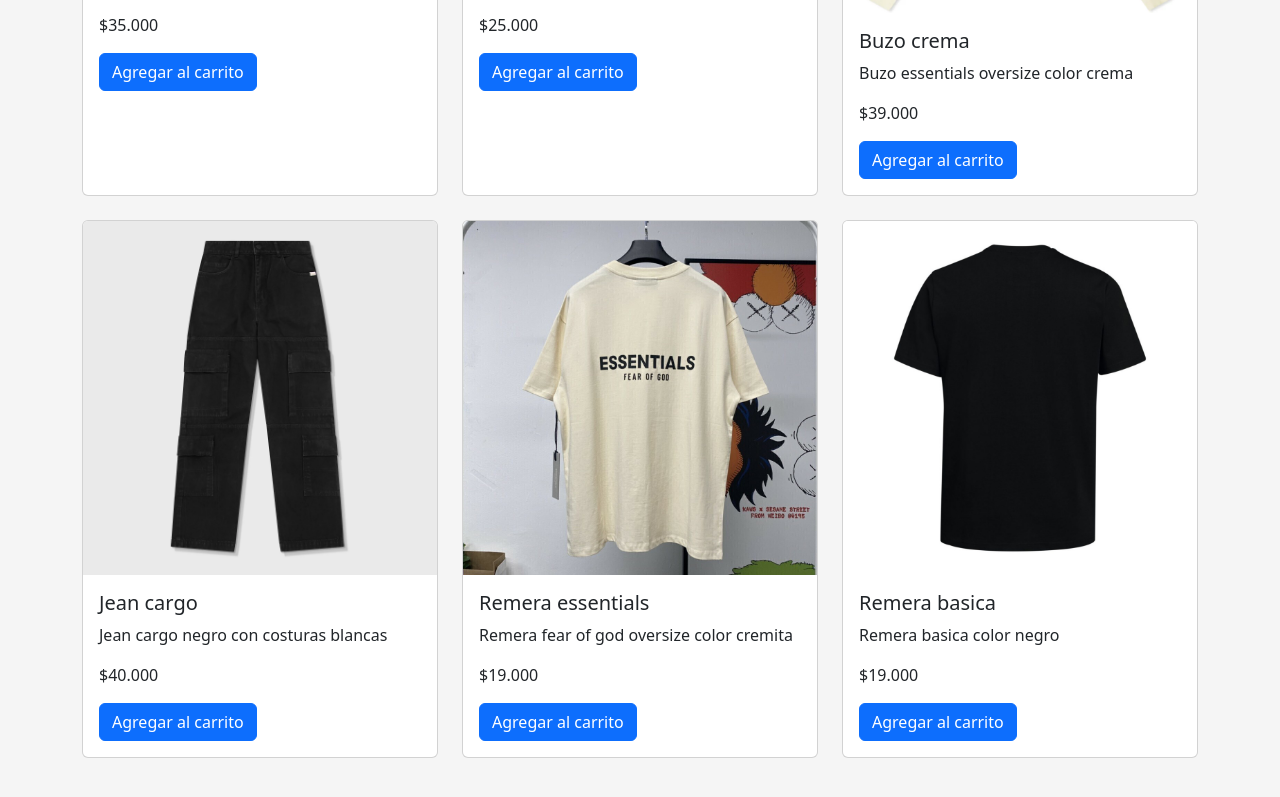
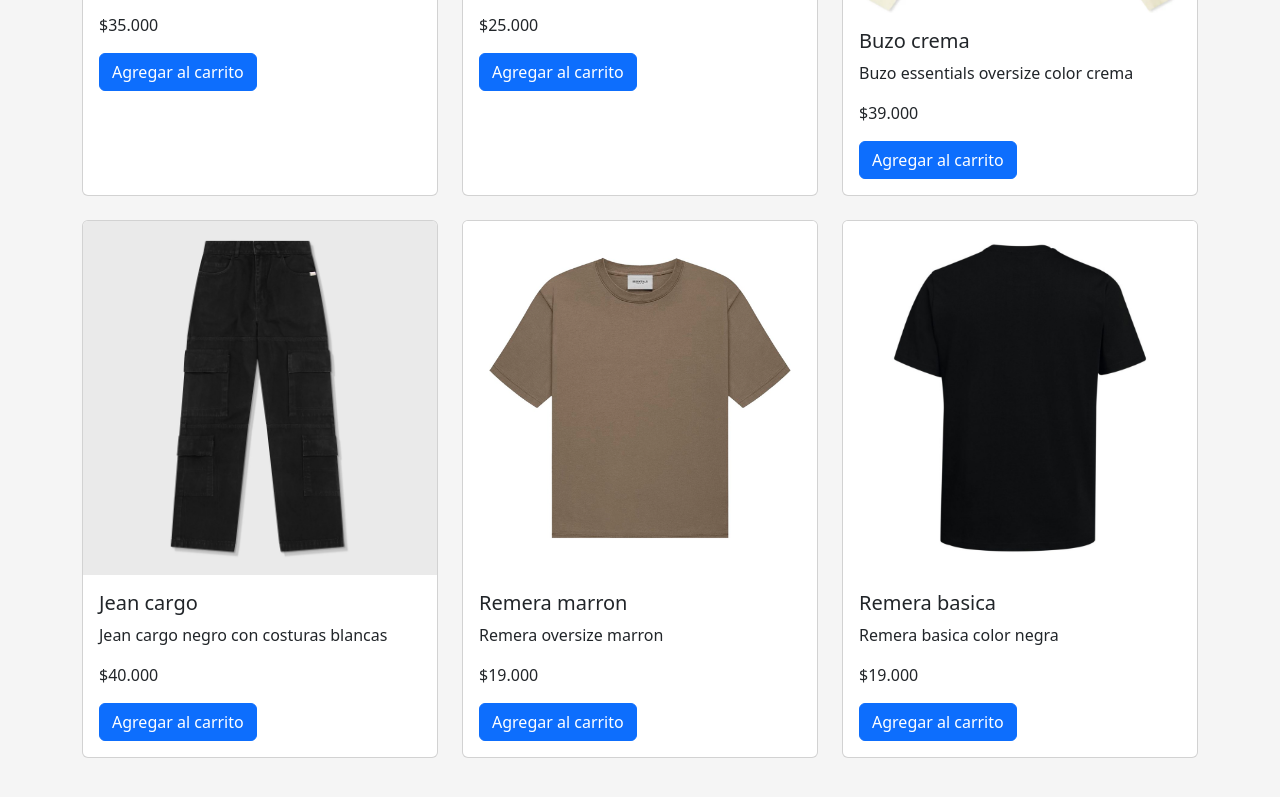
Before and after one commit to JuanPabloMeza/Bran-K-Meza, a website: page pages/productos.html in a window 1280 px wide. Shown: the part 573-1370 px from the top of the page. Drawn offline with nearby package versions, Linux system fonts and the light colour scheme; a web font is replaced by a local one.

Commit message:
cambios en las remeras de producto

```diff
--- a/pages/productos.html
+++ b/pages/productos.html
@@ -100,10 +100,10 @@
         </div>
         <div class="col">
           <div class="card h-100">
-            <img src="../assets/remerafearofgod.jpeg" class="card-img-top" alt="RemeraCremitaEssentials">
+            <img src="../assets/remera-marron.png" class="card-img-top" alt="RemeraMarron">
             <div class="card-body">
-              <h5 class="card-title">Remera essentials</h5>
-              <p class="card-text">Remera fear of god oversize color cremita</p>
+              <h5 class="card-title">Remera marron</h5>
+              <p class="card-text">Remera oversize marron</p>
               <p class="card-text">$19.000</p>
               <a href="#" class="btn btn-primary">Agregar al carrito</a>
             </div>
@@ -114,7 +114,7 @@
             <img src="../assets/remera-negra-basica.png" class="card-img-top" alt="RemeraBasicaNegra">
             <div class="card-body">
               <h5 class="card-title">Remera basica</h5>
-              <p class="card-text">Remera basica color negro</p>
+              <p class="card-text">Remera basica color negra</p>
               <p class="card-text">$19.000</p>
               <a href="#" class="btn btn-primary">Agregar al carrito</a>
             </div>
```
